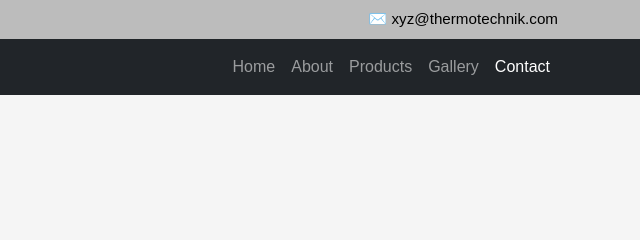
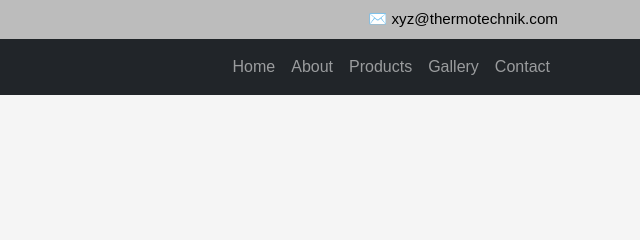
Before and after one commit to Muthuram-dev/thermotechnikSysteme, a plain HTML site: page index.html in a window 1280 px wide. Shown: the top 240 px of the page, 640-1280 px from the left. Drawn offline with nearby package versions, Linux system fonts and the light colour scheme.

Commit message:
style changes

```diff
--- a/index.html
+++ b/index.html
@@ -80,7 +80,7 @@
           <li class="nav-item"><a class="nav-link" href="about.html">About</a></li>
           <li class="nav-item"><a class="nav-link" href="products.html">Products</a></li>
           <li class="nav-item"><a class="nav-link" href="gallery.html">Gallery</a></li>
-          <li class="nav-item"><a class="nav-link active" href="contact.html">Contact</a></li>
+          <li class="nav-item"><a class="nav-link" href="contact.html">Contact</a></li>
         </ul>
       </div>
     </div>
```
